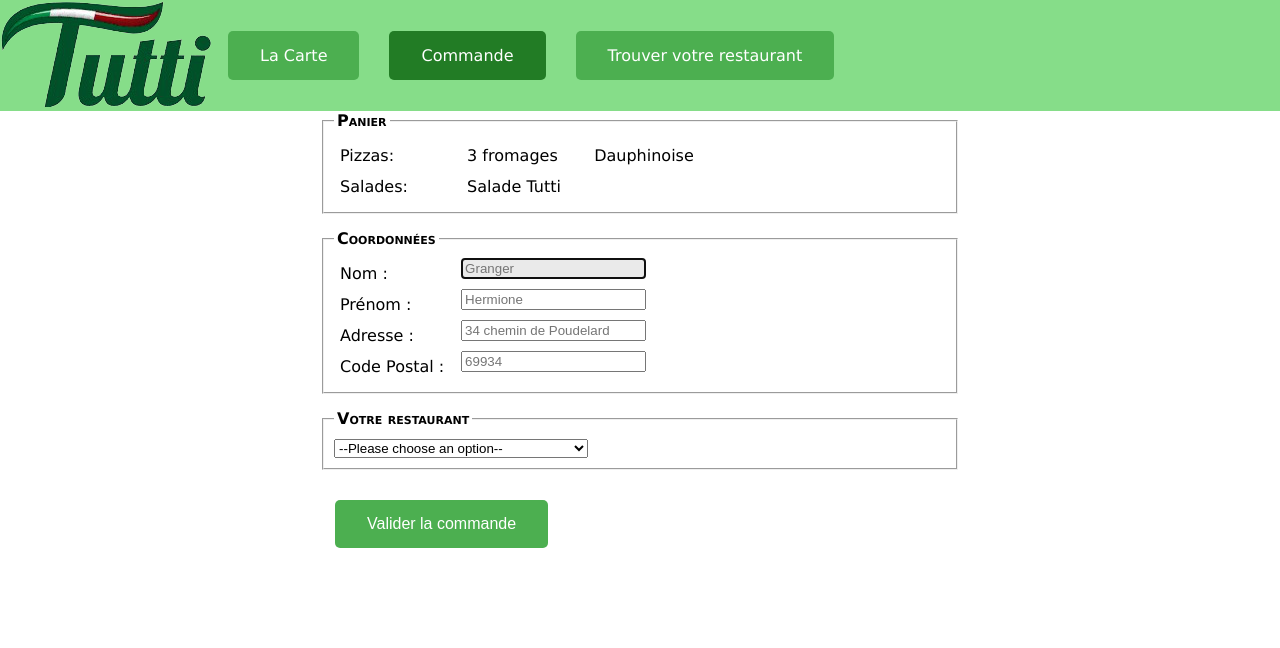
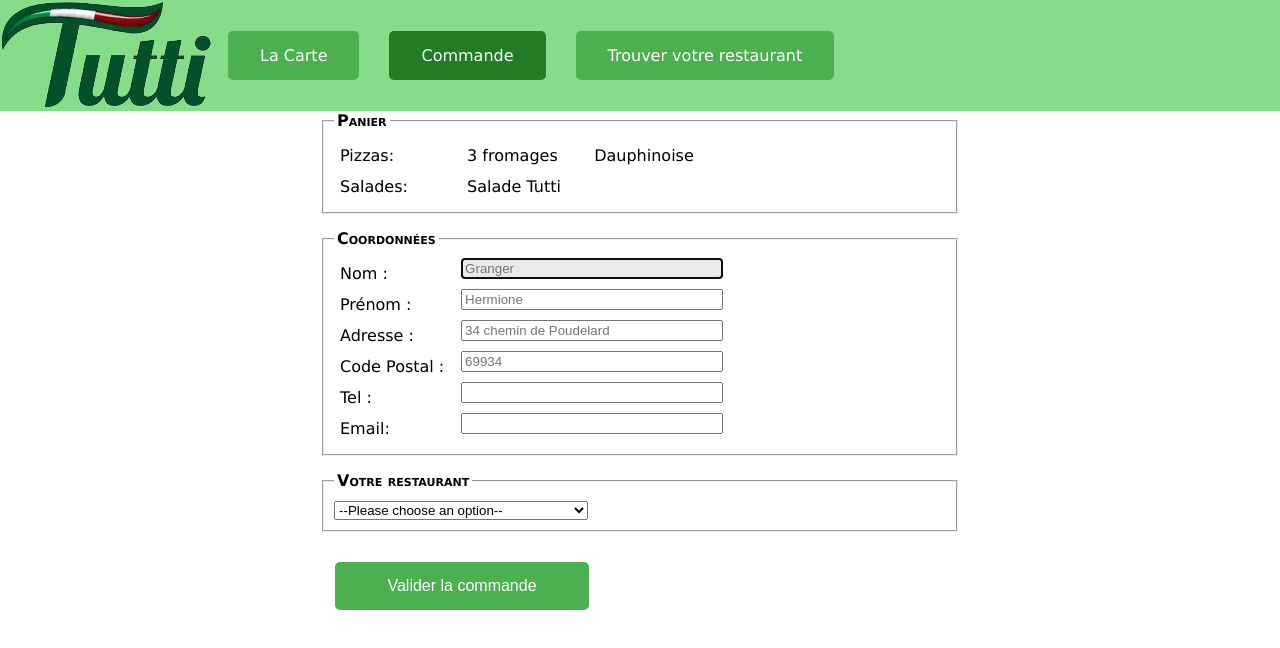
Before and after one commit to Stormald/AlternancePizzaHTML, a plain HTML site: page pages/commande.html in a window 1280 px wide. Drawn offline with Linux system fonts and the light colour scheme.

Commit message:
Ajout de champs dans le formulaire

```diff
--- a/css/commande.css
+++ b/css/commande.css
@@ -1,4 +1,3 @@
-
 fieldset {
     margin-bottom: 15px;
     padding: 10px;
@@ -17,6 +16,10 @@
     margin: 6px;
 }
 
+input {
+    width: 254px;
+}
+
 input:focus {
     background: #eaeaea;
 }
@@ -25,9 +28,7 @@
     width: 254px;
 }
 
-
-
-  form{
+form {
     margin-left: 25%;
     margin-right: 25%;
 }
--- a/pages/commande.html
+++ b/pages/commande.html
@@ -42,6 +42,10 @@
                 <input id="adresse" placeholder="34 chemin de Poudelard" autofocus="" required=""><br>
                 <label for="code-postal">Code Postal :</label>
                 <input id="code-postal" placeholder="69934" autofocus="" required=""><br>
+                <label for="tel">Tel :</label>
+                <input type="tel" id="tel" pattern="[0-9]{3}-[0-9]{3}-[0-9]{4}" required><br>
+                <label for="email">Email:</label>
+                <input type="email" id="email" required>
             </fieldset>
 
             <fieldset>
```
Lines whose indentation alone changed are shown as unchanged.
